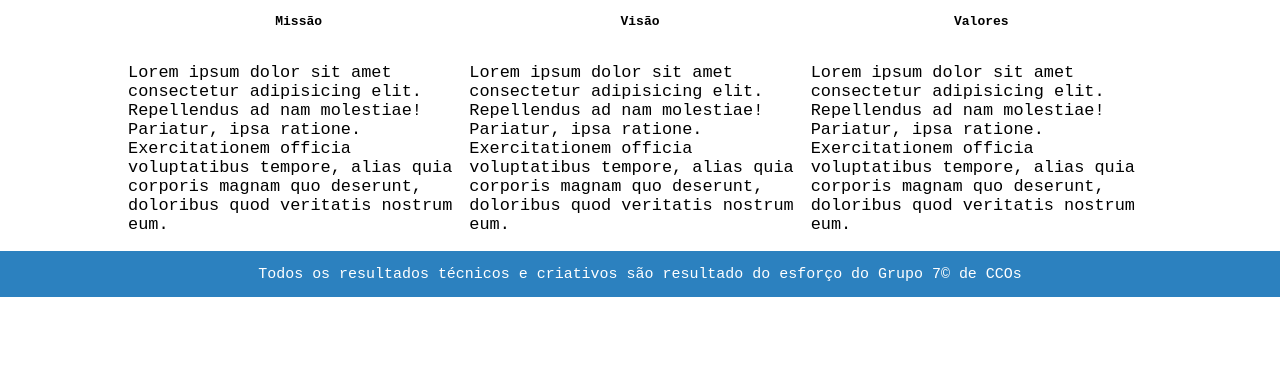
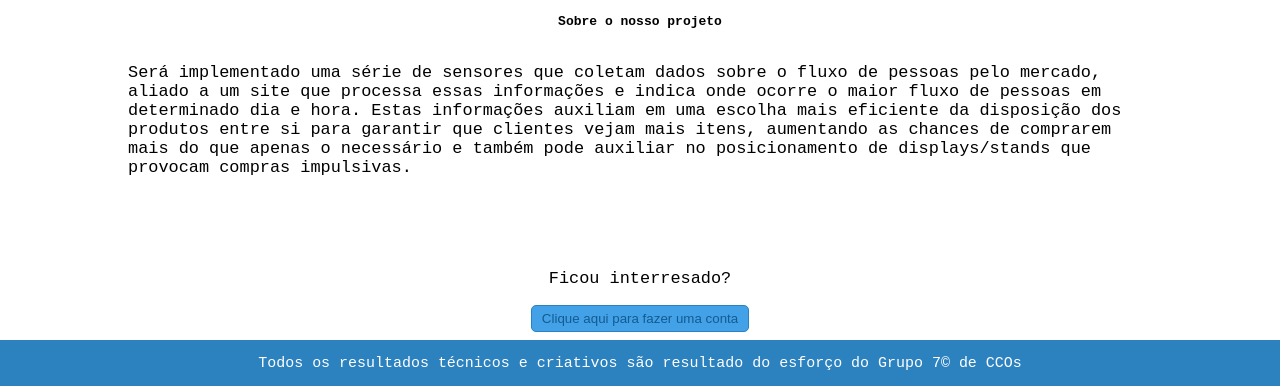
Before and after one commit to Alberani/MercoFlux, a plain HTML site: page Projeto Site Inst/Projeto.html in a window 1280 px wide. Shown: the part 920-1306 px from the top of the page. Before the commit the page ends 1217 px from the top, so only its background shows below. Drawn offline with Linux system fonts and the light colour scheme.

Commit message:
Planinha de risco e alterações feitas no site

```diff
--- a/Projeto Site Inst/Projeto.html
+++ b/Projeto Site Inst/Projeto.html
@@ -38,24 +38,14 @@
             <div class="boxes">
                 <div class="box">
                     <img src="" alt="">
-                    <h4>Missão</h4>
+                    <h4>Sobre o nosso projeto</h4>
                     <p>
-                        Lorem ipsum dolor sit amet consectetur adipisicing elit. Repellendus ad nam molestiae! Pariatur, ipsa ratione. Exercitationem officia voluptatibus tempore, alias quia corporis magnam quo deserunt, doloribus quod veritatis nostrum eum.
+                        Será implementado uma série de sensores que coletam dados sobre o fluxo de pessoas pelo mercado, aliado a um site que processa essas informações e indica onde ocorre o maior fluxo de pessoas em determinado dia e hora. Estas informações auxiliam em uma escolha mais eficiente da disposição dos produtos entre si para garantir que clientes vejam mais itens, aumentando as chances de comprarem mais do que apenas o necessário e também pode auxiliar no posicionamento de displays/stands que provocam compras impulsivas.
                     </p>
                 </div>
                 <div class="box">
-                    <img src="" alt="">
-                    <h4>Visão</h4>
-                    <p>
-                        Lorem ipsum dolor sit amet consectetur adipisicing elit. Repellendus ad nam molestiae! Pariatur, ipsa ratione. Exercitationem officia voluptatibus tempore, alias quia corporis magnam quo deserunt, doloribus quod veritatis nostrum eum.
-                    </p>
-                </div>
-                <div class="box">
-                    <img src="imgs/growth_color.png" alt="">
-                    <h4>Valores</h4>
-                    <p>
-                        Lorem ipsum dolor sit amet consectetur adipisicing elit. Repellendus ad nam molestiae! Pariatur, ipsa ratione. Exercitationem officia voluptatibus tempore, alias quia corporis magnam quo deserunt, doloribus quod veritatis nostrum eum.
-                    </p>
+                    <p>Ficou interresado?</p>
+                    <button> <a href="cadastro.html">Clique aqui para fazer uma conta</a></button>
                 </div>
             </div>
         </div>
--- a/Projeto Site Inst/css/style.css
+++ b/Projeto Site Inst/css/style.css
@@ -118,7 +118,7 @@ a{
 
 .boxHome {
     width: 30vw;
-    height: 35vh;
+    /* height: 35vh; */
     display: flex;
     flex-direction: column;
     align-items: center;
@@ -542,6 +542,7 @@ button {
 
 .social .container .boxes {
     display: flex;
+    flex-direction: column;
 }
 
 .box {
@@ -549,6 +550,7 @@ button {
     flex-direction: column;
     display: flex;
     align-items: center;
+    margin-bottom: 8px;
 }
 
 #visor{
```
Also changed, not shown: Projeto Site Inst/analise-corredor.html (+1 -1 lines), 1 other file.
